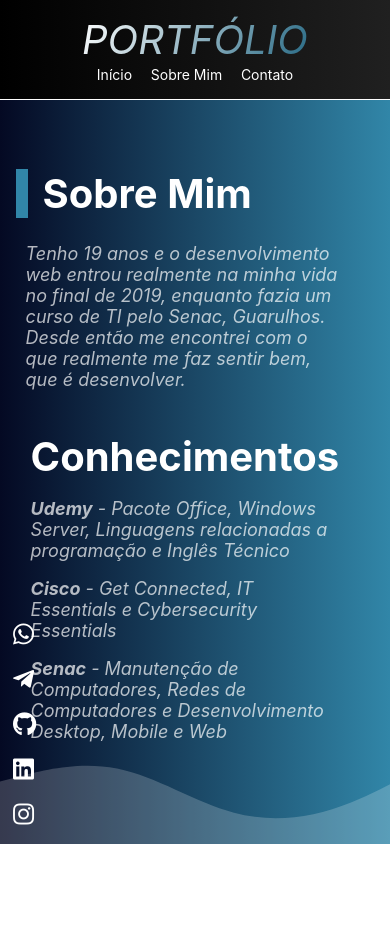
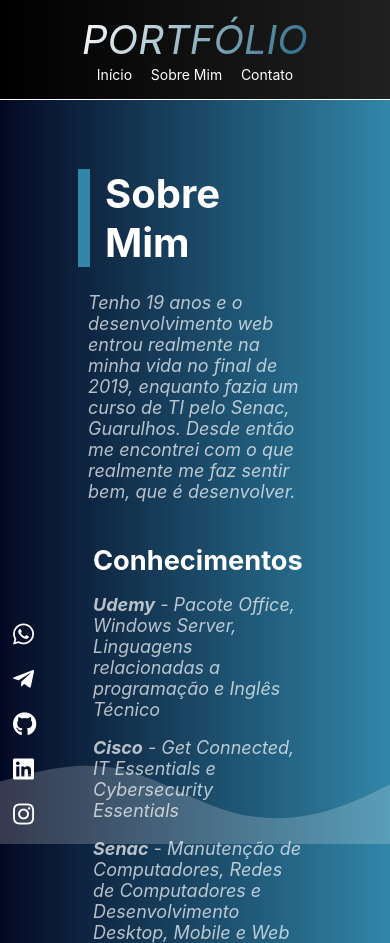
Before and after one commit to Cristovom/Portfolio, a plain HTML site: page sobre.html in a window 390 px wide. Before the commit the page ends 844 px from the top, so only its background shows below. Drawn offline with Linux system fonts and the light colour scheme.

Commit message:
Responsividade

```diff
--- a/css/estiloContato.css
+++ b/css/estiloContato.css
@@ -110,7 +110,7 @@ body{
 }
 
 .header nav a::after{
-    border-bottom: 2px solid #ffffff;
+    border-bottom: 2px solid #d06c80;
     transform: scaleX(0);
 }
 
--- a/css/estiloSobre.css
+++ b/css/estiloSobre.css
@@ -170,8 +170,7 @@ body{
         font-size: .875em;
     }
     .main{
-        padding: 20vh 0vw 0vh 4vw !important;
-        padding-top: 20vh;
+        padding: 20vh 0vw 10vh 20vw !important;
     }
 }
 
@@ -253,7 +252,7 @@ body{
     -webkit-text-stroke: .9px #a9bfff; */
 }
 .title h2{
-    font-size: min(1.3em, 30vw);
+    font-size: min(2em, 30vw);
     padding: 2vh 0 0 15px;
     align-self: center;
     color: #fff;
@@ -354,7 +353,7 @@ body{
 
     .title h2
     {
-        font-size: min(2.5em, 30vw);
+        font-size: min(1.7em, 30vw);
         padding: 2vh 0 0 15px;
         align-self: center;
         color: #fff;
--- a/sobre.html
+++ b/sobre.html
@@ -11,7 +11,7 @@
 <body>
     <div class="container">
         <header class="header">
-            <a href="../" class="logo">PORTFÓLIO</a>
+            <a href="https://cristovom.github.io/Portfolio" class="logo">PORTFÓLIO</a>
             <nav>
                 <ul>
                     <li><a href="index.html">Início</a></li>
```
Also changed, not shown: contato.html (+1 -1 lines).
